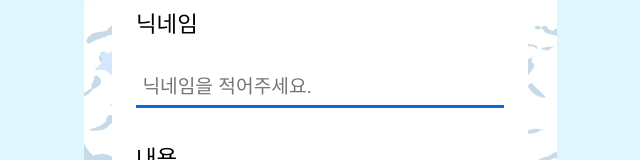
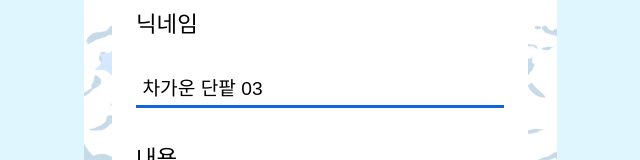
Before and after one commit to heading1/WYLSBingsu, a React app in the folder client/: page /1/write in a window 1280 px wide. Both pictures are taken after a click on the button "다음". Shown: the part 140-300 px from the top of the page, without its empty margins (320-960 px from the left). Built offline with nearby package versions, Linux system fonts and the light colour scheme; a web font is replaced by a local one.

Commit message:
[#180]feat: 토핑 올리기 예외처리

```diff
--- a/client/src/pages/write-page/WritePage.tsx
+++ b/client/src/pages/write-page/WritePage.tsx
@@ -15,6 +15,7 @@ type IdParams = {
 const WritePage: React.FC = () => {
   const { deviceHeight } = useDeviceViewport();
   const [writeState, setWriteState] = useState(1);
+
   const {
     articlePost,
     setSelectedTopping,
@@ -27,7 +28,8 @@ const WritePage: React.FC = () => {
   const params = useParams<IdParams>();
 
   const handleSubmit = (data: ArticleInputType) => {
-    articlePost(data, params.userId);
+    if (!data.nickName || !data.content) alert('닉네임과 내용을 입력해주세요!');
+    else articlePost(data, params.userId);
   };
 
   return (
--- a/client/src/pages/write-page/components/ArticleForm.tsx
+++ b/client/src/pages/write-page/components/ArticleForm.tsx
@@ -6,7 +6,7 @@ import {
   ArticleInput,
   SubmitButton,
 } from './ArticleFormStyle';
-
+import generateRandomName from '@/common/utils/generateRandomName';
 interface ArticleProps {
   onSubmit: (data: ArticleInputType) => void;
 }
@@ -23,6 +23,7 @@ const ArticleForm: React.FC<ArticleProps> = ({ onSubmit }) => {
         name="nickname"
         placeholder="닉네임을 적어주세요."
         ref={nicknameRef}
+        defaultValue={generateRandomName()}
       />
       <label htmlFor="article">내용</label>
       <ArticleInput
```
